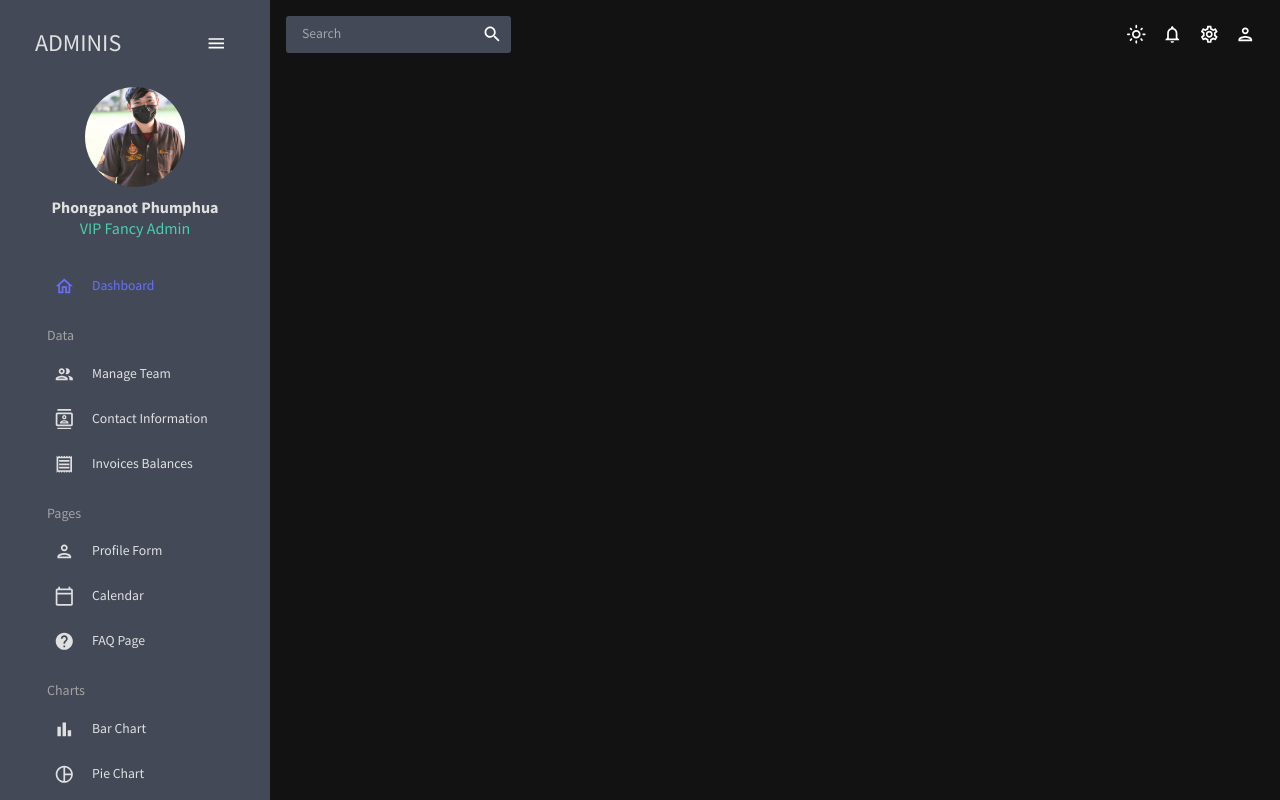
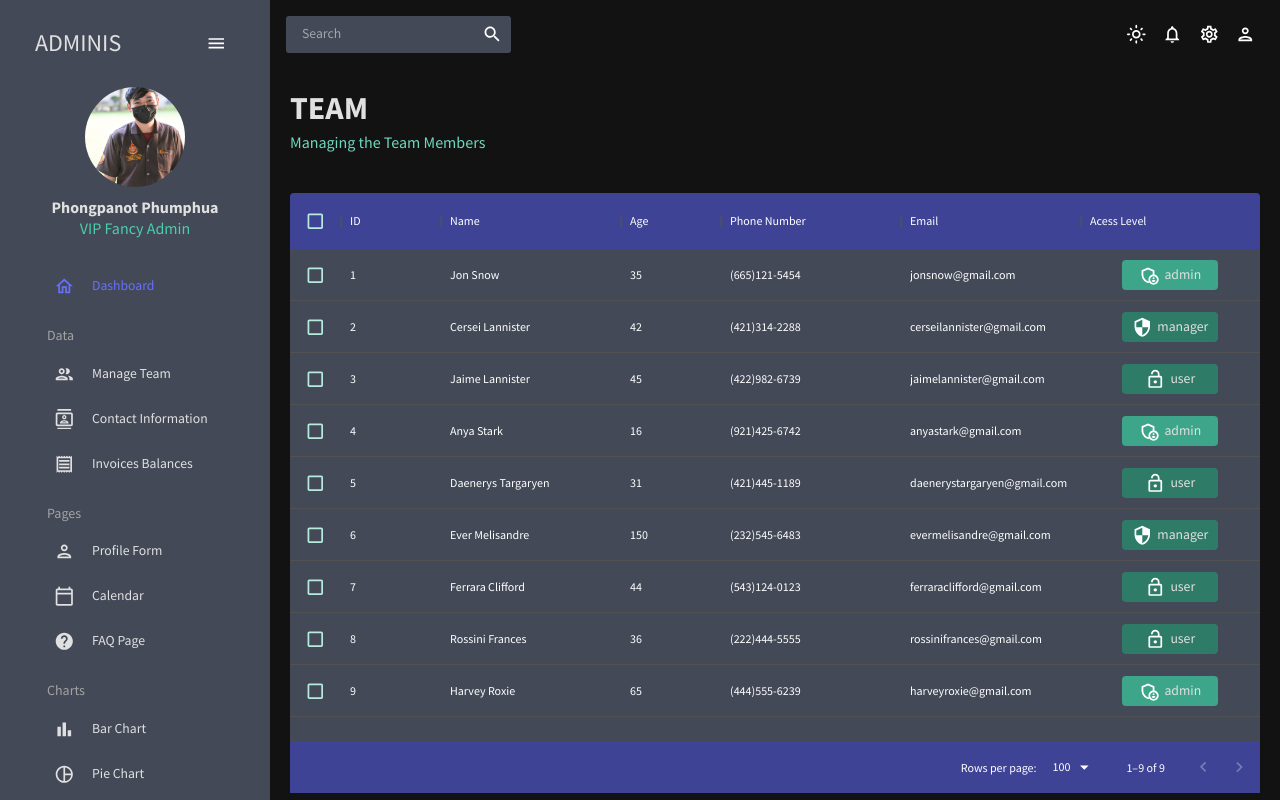
Before and after one commit to pntErk/React-admin-dashboard-app, a React (Create React App) app in the folder react-admin/: page /team in a window 1280 px wide. Built offline with nearby package versions, Linux system fonts and the light colour scheme.

Commit message:
team: update datagrid for access members

```diff
--- a/react-admin/src/App.js
+++ b/react-admin/src/App.js
@@ -1,11 +1,11 @@
 import { ColorModeContext, useMode } from "./theme";
 import { CssBaseline, ThemeProvider } from "@mui/material";
 import { Routes, Route } from "react-router-dom";
-import Topbar from "./scenes/dashboard/global/Topbar";
+import Topbar from "./scenes/global/Topbar";
 import DashBoard from "./scenes/dashboard";
-import Sidebar from "./scenes/dashboard/global/Sidebar";
+import Sidebar from "./scenes/global/Sidebar";
 // import Sidebar from "./scenes/global/Sidebar";
-// import Team from "./scenes/team";
+import Team from "./scenes/team";
 // import Invoices from "./scenes/invoices";
 // import Contacts from "./scenes/contacts";
 // import Bar from "./scenes/bar";
@@ -24,12 +24,12 @@
       <ThemeProvider theme={theme}>
         <CssBaseline />
         <div className="app">
-          <Sidebar/>
+          <Sidebar />
           <main className="content">
             <Topbar />
             <Routes>
-              <Route path="/" element={<DashBoard/>} />
-              {/* <Route path="/team" element={<Team/>} /> */}
+              <Route path="/" element={<DashBoard />} />
+              <Route path="/team" element={<Team />} />
               {/* <Route path="/contacts" element={<Contacts/>} /> */}
               {/* <Route path="/invoices" element={<Invoices/>} /> */}
               {/* <Route path="/form" element={<Form/>} /> */}
--- a/react-admin/src/scenes/dashboard/global/Sidebar.jsx
+++ b/react-admin/src/scenes/global/Sidebar.jsx
@@ -3,7 +3,7 @@
 import { Box, IconButton, Typography, useTheme } from "@mui/material";
 import { Link } from "react-router-dom";
 import "react-pro-sidebar/dist/css/styles.css";
-import { tokens } from "../../../theme";
+import { tokens } from "../../theme";
 import HomeOutlinedIcon from "@mui/icons-material/HomeOutlined";
 import PeopleOutlinedIcon from "@mui/icons-material/PeopleOutlined";
 import ContactsOutlinedIcon from "@mui/icons-material/ContactsOutlined";
--- a/react-admin/src/scenes/dashboard/global/Topbar.jsx
+++ b/react-admin/src/scenes/global/Topbar.jsx
@@ -1,6 +1,6 @@
 import { Box, IconButton, useTheme } from "@mui/material";
 import { useContext } from "react";
-import { ColorModeContext, tokens } from "../../../theme";
+import { ColorModeContext, tokens } from "../../theme";
 import { InputBase } from "@mui/material";
 import LightModeOutlinedIcon from "@mui/icons-material/LightModeOutlined";
 import DarkModeOutlinedIcon from "@mui/icons-material/DarkModeOutlined";
--- /dev/null
+++ b/react-admin/src/scenes/team/index.jsx
@@ -0,0 +1,108 @@
+import { Box, Typography, useTheme } from "@mui/material";
+import { DataGrid } from "@mui/x-data-grid";
+import { tokens } from "../../theme";
+import { mockDataTeam } from "../../data/mockData";
+import AdminPanelSettingsOutlinedIcon from "@mui/icons-material/AdminPanelSettingsOutlined";
+import LockOpenOutlinedIcon from "@mui/icons-material/LockOpenOutlined";
+import SecurityOutlinedIcon from "@mui/icons-material/SecurityOutlined";
+import Header from "../../components/Header";
+
+const Team = () => {
+  const theme = useTheme();
+  const colors = tokens(theme.palette.mode);
+
+  const columns = [
+    { field: "id", headerName: "ID" },
+    {
+      field: "name",
+      headerName: "Name",
+      flex: 1,
+      cellClassName: "name-colu,m--cell",
+    },
+    {
+      field: "age",
+      headerName: "Age",
+      type: "number",
+      headerAlign: "left",
+      align: "left",
+    },
+    {
+      field: "phone",
+      headerName: "Phone Number",
+      flex: 1,
+    },
+    {
+      field: "email",
+      headerName: "Email",
+      flex: 1,
+    },
+    {
+      field: "acess",
+      headerName: "Acess Level",
+      flex: 1,
+      renderCell: ({ row: { access } }) => {
+        return (
+          <Box
+            width="60%"
+            m="0 auto"
+            p="5px"
+            display="flex"
+            justifyContent="center"
+            backgroundColor={
+              access === "admin"
+                ? colors.greenAccent[600]
+                : colors.greenAccent[700]
+            }
+            borderRadius="4px"
+          >
+            {access === "admin" && <AdminPanelSettingsOutlinedIcon />}
+            {access === "manager" && <SecurityOutlinedIcon />}
+            {access === "user" && <LockOpenOutlinedIcon />}
+            <Typography color={colors.grey[100]} sx={{ ml: "5px" }}>
+              {access}
+            </Typography>
+          </Box>
+        );
+      },
+    },
+  ];
+
+  return (
+    <Box m="20px">
+      <Header title="TEAM" subtitle="Managing the Team Members" />
+      <Box
+        m="40px 0 0 0"
+        height="75vh"
+        sx={{
+          "& .MuiDataGrid-root": {
+            border: "none",
+          },
+          "& .MuiDataGrid-cell": {
+            borderBottom: "none",
+          },
+          "& .name-column--cell": {
+            color: colors.greenAccent[300],
+          },
+          "& .MuiDataGrid-columnHeaders": {
+            backgroundColor: colors.blueAccent[700],
+            borderBottom: "none",
+          },
+          "& .MuiDataGrid-virtualScroller": {
+            backgroundColor: colors.primary[400],
+          },
+          "& .MuiDataGrid-footerContainer": {
+            borderTop: "none",
+            backgroundColor: colors.blueAccent[700],
+          },
+          "& .MuiCheckbox-root": {
+            color: `${colors.greenAccent[200]} !important`,
+          },
+        }}
+      >
+        <DataGrid checkboxSelection rows={mockDataTeam} columns={columns} />
+      </Box>
+    </Box>
+  );
+};
+
+export default Team;
```
